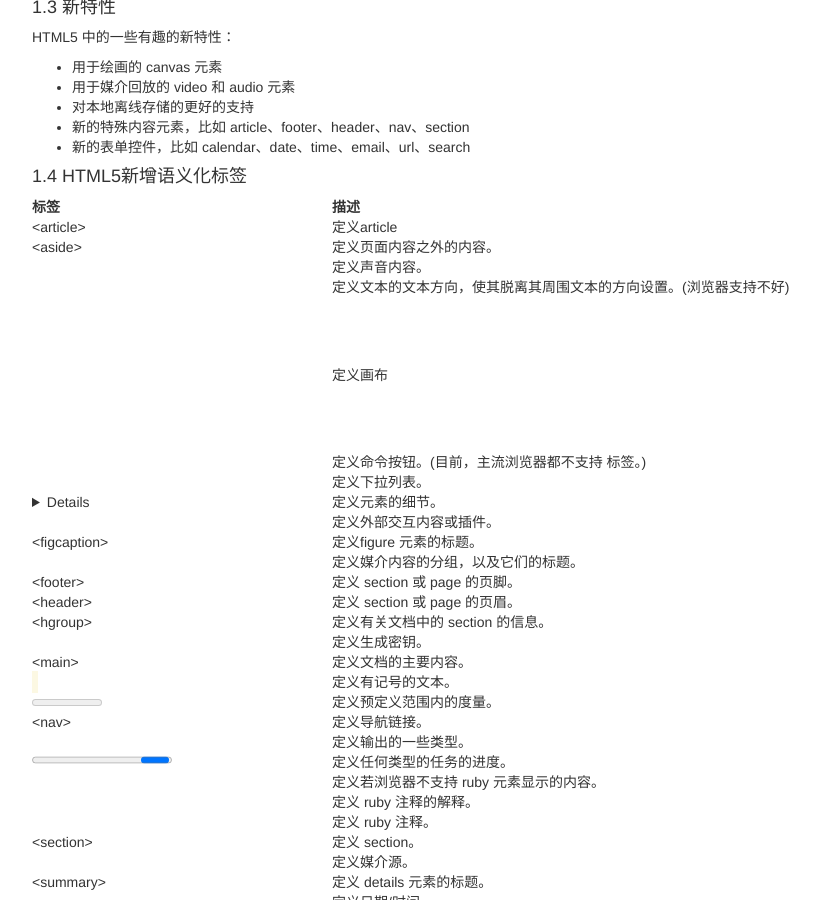
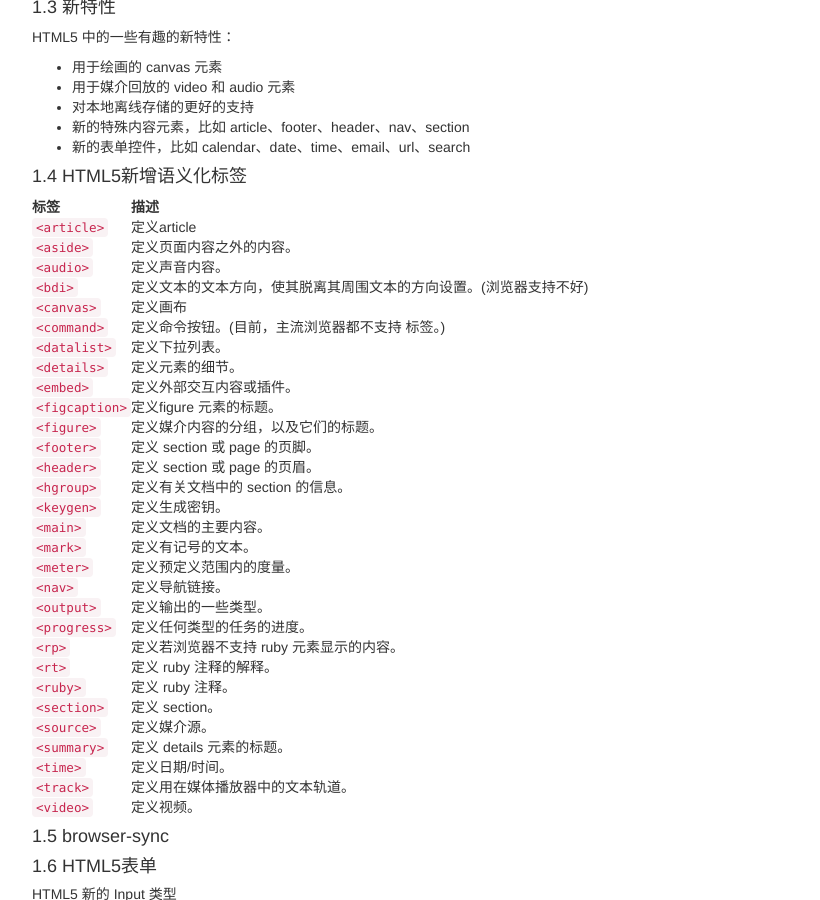
Before and after one commit to moewang0321/moewang0321.github.io, a Jekyll site: the page built from _posts/2019-09-23-HTML5.md, in a window 1280 px wide and 900 px high, scrolled down 653 px. Shown: the whole window, without its empty margins (141-961 px from the left). Built offline with Jekyll 4.4.1, drawn with Linux system fonts in a browser that asks for light colours; our own code applies the rules of GitHub Pages for plain Markdown files; some of the changed text lies outside the part shown.

Commit message:
格式调整

````diff
--- a/_posts/2019-09-23-HTML5.md
+++ b/_posts/2019-09-23-HTML5.md
@@ -41,38 +41,38 @@ HTML5 中的一些有趣的新特性：
 
 #### 1.4 HTML5新增语义化标签
 
-| **标签**     | **描述**                                                     |
-| :----------- | :----------------------------------------------------------- |
-| <article>    | 定义article                                                  |
-| <aside>      | 定义页面内容之外的内容。                                     |
-| <audio>      | 定义声音内容。                                               |
-| <bdi>        | 定义文本的文本方向，使其脱离其周围文本的方向设置。(浏览器支持不好) |
-| <canvas>     | 定义画布                                                     |
-| <command>    | 定义命令按钮。(目前，主流浏览器都不支持 <command> 标签。)    |
-| <datalist>   | 定义下拉列表。                                               |
-| <details>    | 定义元素的细节。                                             |
-| <embed>      | 定义外部交互内容或插件。                                     |
-| <figcaption> | 定义figure 元素的标题。                                      |
-| <figure>     | 定义媒介内容的分组，以及它们的标题。                         |
-| <footer>     | 定义   section 或 page 的页脚。                              |
-| <header>     | 定义   section 或 page 的页眉。                              |
-| <hgroup>     | 定义有关文档中的   section 的信息。                          |
-| <keygen>     | 定义生成密钥。                                               |
-| <main>       | 定义文档的主要内容。                                         |
-| <mark>       | 定义有记号的文本。                                           |
-| <meter>      | 定义预定义范围内的度量。                                     |
-| <nav>        | 定义导航链接。                                               |
-| <output>     | 定义输出的一些类型。                                         |
-| <progress>   | 定义任何类型的任务的进度。                                   |
-| <rp>         | 定义若浏览器不支持 ruby 元素显示的内容。                     |
-| <rt>         | 定义 ruby 注释的解释。                                       |
-| <ruby>       | 定义 ruby 注释。                                             |
-| <section>    | 定义   section。                                             |
-| <source>     | 定义媒介源。                                                 |
-| <summary>    | 定义   details 元素的标题。                                  |
-| <time>       | 定义日期/时间。                                              |
-| <track>      | 定义用在媒体播放器中的文本轨道。                             |
-| <video>      | 定义视频。                                                   |
+| **标签**           | **描述**                                                     |
+| :----------------- | :----------------------------------------------------------- |
+| ```<article>```    | 定义article                                                  |
+| ```<aside>```      | 定义页面内容之外的内容。                                     |
+| ```<audio>```      | 定义声音内容。                                               |
+| ```<bdi>```        | 定义文本的文本方向，使其脱离其周围文本的方向设置。(浏览器支持不好) |
+| ```<canvas>```     | 定义画布                                                     |
+| ```<command>```    | 定义命令按钮。(目前，主流浏览器都不支持 <command> 标签。)    |
+| ```<datalist>```   | 定义下拉列表。                                               |
+| ```<details>```    | 定义元素的细节。                                             |
+| ```<embed>```      | 定义外部交互内容或插件。                                     |
+| ```<figcaption>``` | 定义figure 元素的标题。                                      |
+| ```<figure>```     | 定义媒介内容的分组，以及它们的标题。                         |
+| ```<footer>```     | 定义   section 或 page 的页脚。                              |
+| ```<header>```     | 定义   section 或 page 的页眉。                              |
+| ```<hgroup>```     | 定义有关文档中的   section 的信息。                          |
+| ```<keygen>```     | 定义生成密钥。                                               |
+| ```<main>```       | 定义文档的主要内容。                                         |
+| ```<mark>```       | 定义有记号的文本。                                           |
+| ```<meter>```      | 定义预定义范围内的度量。                                     |
+| ```<nav>```        | 定义导航链接。                                               |
+| ```<output>```     | 定义输出的一些类型。                                         |
+| ```<progress>```   | 定义任何类型的任务的进度。                                   |
+| ```<rp>```         | 定义若浏览器不支持 ruby 元素显示的内容。                     |
+| ```<rt>```         | 定义 ruby 注释的解释。                                       |
+| ```<ruby>```       | 定义 ruby 注释。                                             |
+| ```<section>```    | 定义   section。                                             |
+| ```<source>```     | 定义媒介源。                                                 |
+| ```<summary>```    | 定义   details 元素的标题。                                  |
+| ```<time>```       | 定义日期/时间。                                              |
+| ```<track>```      | 定义用在媒体播放器中的文本轨道。                             |
+| ```<video>```      | 定义视频。                                                   |
 
 #### 1.5 browser-sync
 
@@ -239,7 +239,7 @@ output 元素用于不同类型的输出，比如计算或脚本输出：
 
 autocomplete 属性规定 form 或 input 域应该拥有自动完成功能。
 
-**注释：**autocomplete 适用于 <form> 标签，以及以下类型的 <input> 标签：text, search, url, telephone, email, password, datepickers, range 以及 color。
+**注释：**autocomplete 适用于 ```<form> ```标签，以及以下类型的 ```<input>``` 标签：text, search, url, telephone, email, password, datepickers, range 以及 color。
 
 当用户在自动完成域中开始输入时，浏览器应该在该域中显示填写的选项：
 
@@ -258,7 +258,7 @@ E-mail: <input type="email" name="email" autocomplete="off" /><br />
 
 autofocus 属性规定在页面加载时，域自动地获得焦点。
 
-**注释：**autofocus 属性适用于所有 <input> 标签的类型。
+**注释：**autofocus 属性适用于所有 ```<input>``` 标签的类型。
 
 ```
 User name: <input type="text" name="user_name"  autofocus="autofocus" />
@@ -268,7 +268,7 @@ User name: <input type="text" name="user_name"  autofocus="autofocus" />
 
 form 属性规定输入域所属的一个或多个表单。
 
-**注释：**form 属性适用于所有 <input> 标签的类型。
+**注释：**form 属性适用于所有 ```<input> ```标签的类型。
 
 form 属性必须引用所属表单的 id：
 
@@ -294,7 +294,7 @@ Last name: <input type="text" name="lname" form="user_form" />
 - formnovalidate - 重写表单的 novalidate 属性
 - formtarget - 重写表单的 target 属性
 
-**注释：**表单重写属性适用于以下类型的 <input> 标签：submit 和 image。
+**注释：**表单重写属性适用于以下类型的 ```<input>``` 标签：submit 和 image。
 
 ```
 <form action="demo_form.php" method="get" id="user_form">
@@ -314,7 +314,7 @@ E-mail: <input type="email" name="userid" /><br />
 
 height 和 width 属性规定用于 image 类型的 input 标签的图像高度和宽度。
 
-**注释：**height 和 width 属性只适用于 image 类型的 <input> 标签。
+**注释：**height 和 width 属性只适用于 image 类型的 ```<input>``` 标签。
 
 ```
 <input type="image" src="img_submit.gif" width="99" height="99" />
@@ -324,7 +324,7 @@ height 和 width 属性规定用于 image 类型的 input 标签的图像高度
 
 list 属性规定输入域的 datalist。datalist 是输入域的选项列表。
 
-**注释：**list 属性适用于以下类型的 <input> 标签：text, search, url, telephone, email, date pickers, number, range 以及 color。
+**注释：**list 属性适用于以下类型的 ```<input>``` 标签：text, search, url, telephone, email, date pickers, number, range 以及 color。
 
 ```
 Webpage: <input type="url" list="url_list" name="link" />
@@ -345,7 +345,7 @@ min 属性规定输入域所允许的最小值。
 
 step 属性为输入域规定合法的数字间隔（如果 step="3"，则合法的数是 -3,0,3,6 等）。
 
-**注释：**min、max 和 step 属性适用于以下类型的 <input> 标签：date pickers、number 以及 range。
+**注释：**min、max 和 step 属性适用于以下类型的``` <input>``` 标签：date pickers、number 以及 range。
 
 下面的例子显示一个数字域，该域接受介于 0 到 10 之间的值，且步进为 3（即合法的值为 0、3、6 和 9）：
 
@@ -357,7 +357,7 @@ Points: <input type="number" name="points" min="0" max="10" step="3" />
 
 multiple 属性规定输入域中可选择多个值。
 
-**注释：**multiple 属性适用于以下类型的 <input> 标签：email 和 file。
+**注释：**multiple 属性适用于以下类型的 ```<input>``` 标签：email 和 file。
 
 ```
 Select images: <input type="file" name="img" multiple="multiple" />
@@ -367,7 +367,7 @@ Select images: <input type="file" name="img" multiple="multiple" />
 
 novalidate 属性规定在提交表单时不应该验证 form 或 input 域。
 
-**注释：**novalidate 属性适用于 <form> 以及以下类型的 <input> 标签：text, search, url, telephone, email, password, date pickers, range 以及 color.
+**注释：**novalidate 属性适用于 ```<form>``` 以及以下类型的 ```<input>``` 标签：text, search, url, telephone, email, password, date pickers, range 以及 color.
 
 ```
 <form action="demo_form.php" method="get" novalidate="true">
@@ -382,7 +382,7 @@ pattern 属性规定用于验证 input 域的模式（pattern）。
 
 模式（pattern） 是正则表达式。
 
-**注释：**pattern 属性适用于以下类型的 <input> 标签：text, search, url, telephone, email 以及 password。
+**注释：**pattern 属性适用于以下类型的 ```<input>``` 标签：text, search, url, telephone, email 以及 password。
 
 下面的例子显示了一个只能包含三个字母的文本域（不含数字及特殊字符）：
 
@@ -395,7 +395,7 @@ pattern="[A-z]{3}" title="Three letter country code" />
 
 placeholder 属性提供一种提示（hint），描述输入域所期待的值。
 
-**注释：**placeholder 属性适用于以下类型的 <input> 标签：text, search, url, telephone, email 以及 password。
+**注释：**placeholder 属性适用于以下类型的 ```<input>``` 标签：text, search, url, telephone, email 以及 password。
 
 提示（hint）会在输入域为空时显示出现，会在输入域获得焦点时消失：
 
@@ -407,7 +407,7 @@ placeholder 属性提供一种提示（hint），描述输入域所期待的值
 
 required 属性规定必须在提交之前填写输入域（不能为空）。
 
-**注释：**required 属性适用于以下类型的 <input> 标签：text, search, url, telephone, email, password, date pickers, number, checkbox, radio 以及 file。
+**注释：**required 属性适用于以下类型的``` <input>``` 标签：text, search, url, telephone, email, password, date pickers, number, checkbox, radio 以及 file。
 
 ```
 Name: <input type="text" name="usr_name" required="required" />
@@ -543,7 +543,7 @@ document.addEventListener("click", function(event){
 
 ##### 1.8.4 Media 事件
 
-由媒介（比如视频、图像和音频）触发的事件（适用于所有 HTML 元素，但常见于媒介元素中，比如 <audio>、<embed>、<img>、<object> 以及 <video>）:
+由媒介（比如视频、图像和音频）触发的事件（适用于所有 HTML 元素，但常见于媒介元素中，比如 ```<audio>、<embed>、<img>、<object> 以及 <video>```）:
 
 | 属性               | 值     | 描述                                                         |
 | :----------------- | :----- | :----------------------------------------------------------- |
@@ -588,7 +588,7 @@ document.addEventListener("click", function(event){
 
 **2、标签定义及使用说明**
 
-目前，<video> 元素支持三种视频格式：MP4、WebM、Ogg。
+目前，`<video>` 元素支持三种视频格式：MP4、WebM、Ogg。
 
 | 浏览器            | MP4                                                     | WebM | Ogg  |
 | :---------------- | :------------------------------------------------------ | :--- | :--- |
@@ -618,7 +618,7 @@ document.addEventListener("click", function(event){
 
 **4、使用DOM控制**
 
-HTML5 <video> 元素同样拥有方法、属性和事件。
+HTML5 `<video>` 元素同样拥有方法、属性和事件。
 
 其中的方法用于播放、暂停以及加载等。其中的属性（比如时长、音量等）可以被读取或设置。其中的 DOM 事件能够通知您，比方说，<video> 元素开始播放、已暂停，已停止，等等。
 
````
